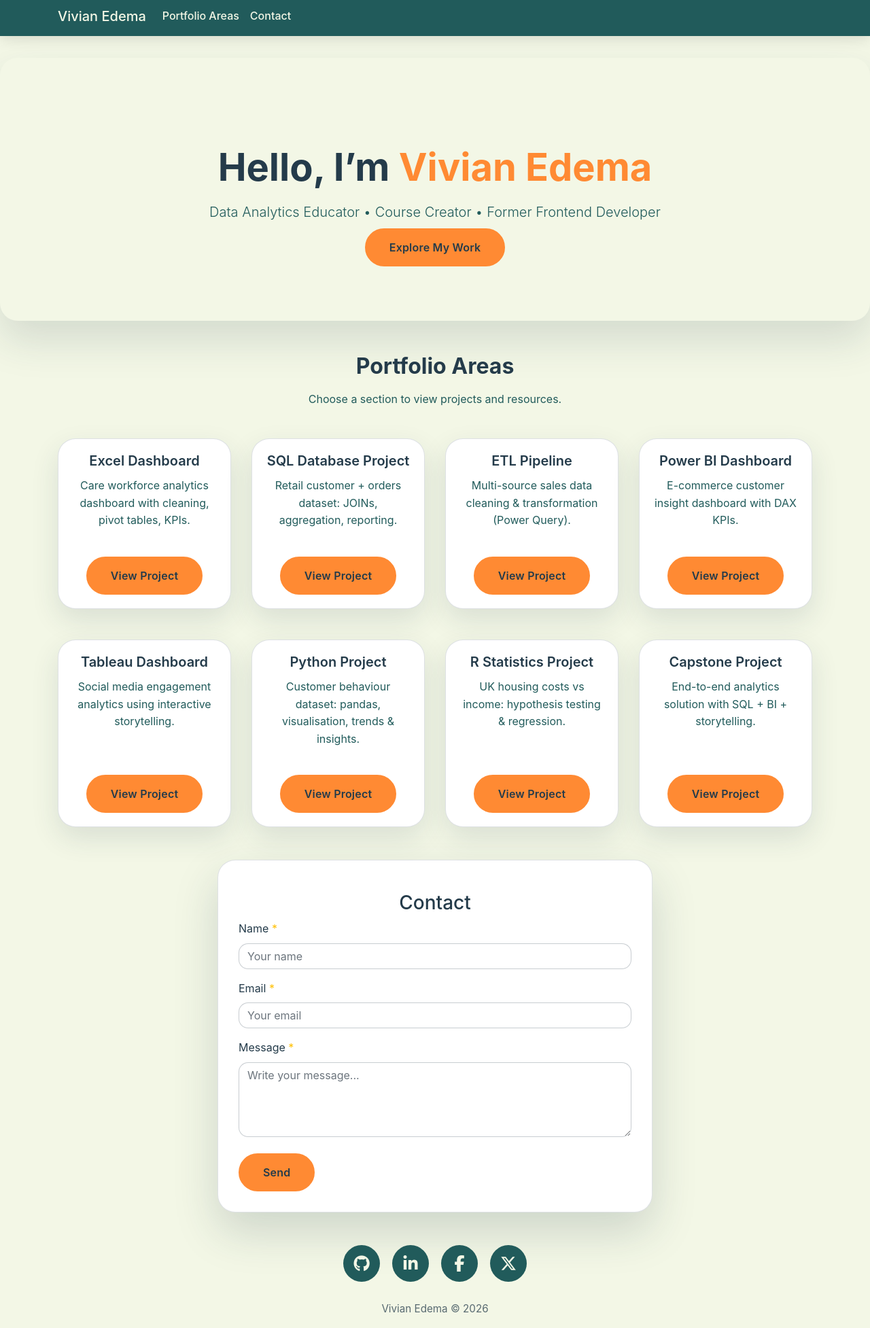
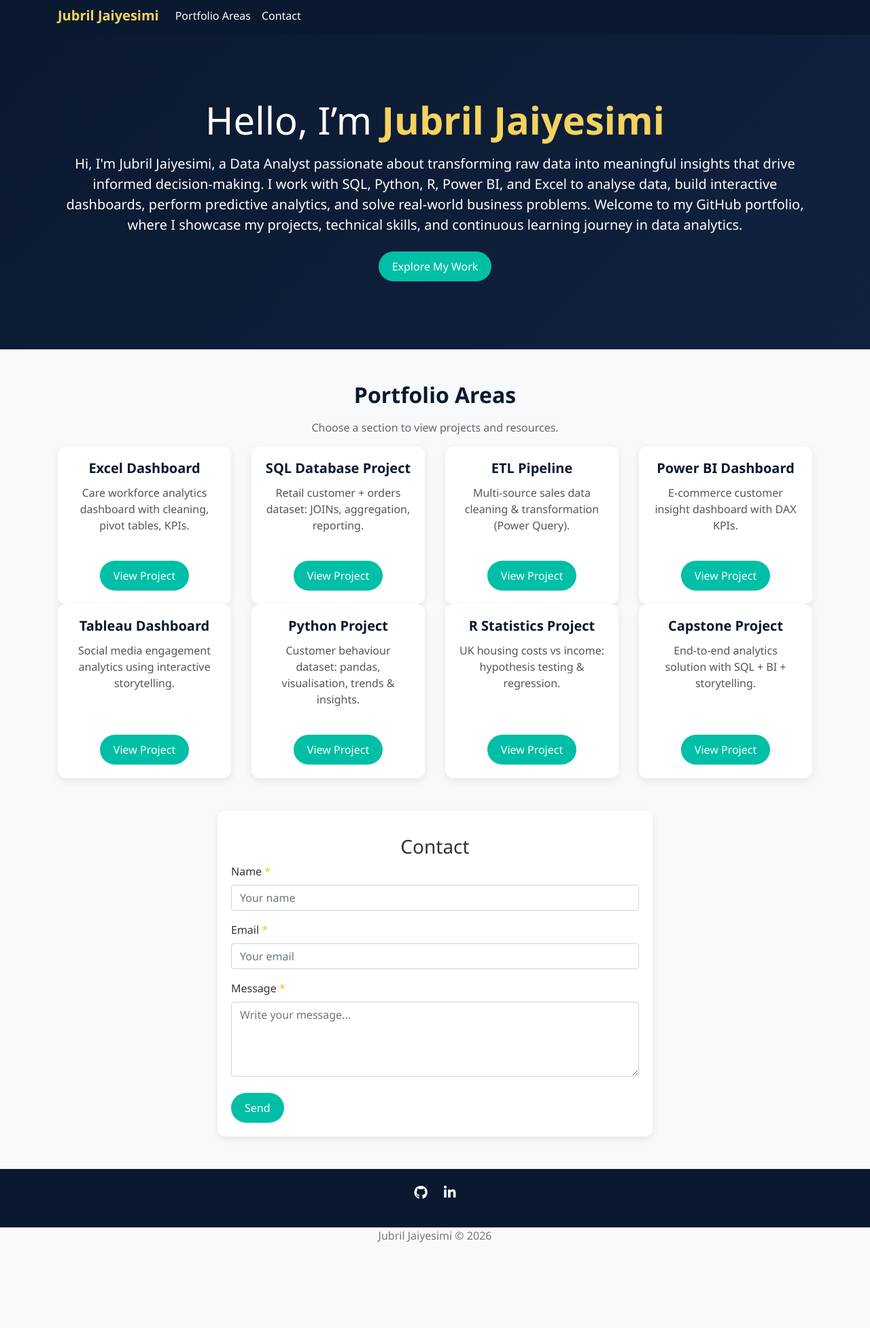
Before and after one commit to JubrilJaiyesimi/Data-Analytics-Portfolio, a plain HTML site: page index.html in a window 1280 px wide. Shown: the part 5-1959 px from the top of the page at 68% size. After the commit the page ends 1851 px from the top, so only its background shows below. Drawn offline with nearby package versions, Linux system fonts and the light colour scheme.

Commit message:
updated html and readme

```diff
--- a/index.html
+++ b/index.html
@@ -2,7 +2,7 @@
 <html lang="en">
 
 <head>
-    <title>Vivian Edema | Portfolio Hub</title>
+    <title>Jubril Jaiyesimi | Portfolio Hub</title>
     <meta charset="utf-8">
     <meta name="viewport" content="width=device-width, initial-scale=1, shrink-to-fit=no">
 
@@ -21,7 +21,7 @@
     <!-- Navbar -->
     <nav class="navbar navbar-expand-lg navbar-dark bg-dark fixed-top">
         <div class="container">
-            <a class="navbar-brand" href="#home">Vivian Edema</a>
+            <a class="navbar-brand" href="#home">Jubril Jaiyesimi</a>
 
             <button class="navbar-toggler" type="button" data-toggle="collapse" data-target="#nav" aria-controls="nav"
                 aria-expanded="false" aria-label="Toggle navigation">
@@ -41,10 +41,10 @@
     <div class="jumbotron jumbotron-fluid text-center hero">
         <div class="container">
             <h1 class="display-4 mt-5">
-                Hello, I’m <span class="highlight">Vivian Edema</span>
+                Hello, I’m <span class="highlight">Jubril Jaiyesimi</span>
             </h1>
             <p class="lead mt-3">
-                Data Analytics Educator • Course Creator • Former Frontend Developer
+                Hi, I'm Jubril Jaiyesimi, a Data Analyst passionate about transforming raw data into meaningful insights that drive informed decision-making. I work with SQL, Python, R, Power BI, and Excel to analyse data, build interactive dashboards, perform predictive analytics, and solve real-world business problems. Welcome to my GitHub portfolio, where I showcase my projects, technical skills, and continuous learning journey in data analytics.
             </p>
 
             <!-- Use anchor styled as button (cleaner than button inside a tag) -->
@@ -223,31 +223,22 @@
     <footer id="footer">
         <ul class="socicons-list">
             <li>
-                <a href="https://github.com/Vedema" target="_blank" aria-label="GitHub">
+                <a href="https://github.com/JubrilJaiyesimi" target="_blank" aria-label="GitHub">
                     <i class="fa-brands fa-github"></i>
                 </a>
             </li>
             <li>
-                <a href="https://www.linkedin.com/in/vivian-edema-phd-afhea-9990698b" target="_blank"
+                <a href="https://www.linkedin.com/in/jubril-jaiyesimi-9a3225270/" target="_blank"
                     aria-label="LinkedIn">
                     <i class="fa-brands fa-linkedin-in"></i>
                 </a>
             </li>
-            <li>
-                <a href="https://www.facebook.com/vchinwe" target="_blank" aria-label="Facebook">
-                    <i class="fa-brands fa-facebook-f"></i>
-                </a>
-            </li>
-            <li>
-                <a href="https://twitter.com/oyemikevivian" target="_blank" aria-label="Twitter">
-                    <i class="fa-brands fa-x-twitter"></i>
-                </a>
-            </li>
+
         </ul>
     </footer>
 
     <p class="copyright text-center mb-3">
-        Vivian Edema &copy; <span id="year"></span>
+        Jubril Jaiyesimi &copy; <span id="year"></span>
     </p>
 
     <!-- Dynamic year -->
--- a/main2.css
+++ b/main2.css
@@ -1,217 +1,129 @@
-/* =================================
-   MAIN PAGE ONLY (Scoped)
-   Applies ONLY to body#home
-================================= */
-
-body#home {
-    background: #f3f7e6;
-    color: #243b4a;
-    font-family: "Inter", "Segoe UI", Roboto, Arial, sans-serif;
-    line-height: 1.6;
+/* GENERAL */
+body {
+    background-color: #F8F9FA;
+    color: #333;
+    font-family: 'Segoe UI', Tahoma, Geneva, Verdana, sans-serif;
 }
 
-/* ===============================
-   NAVBAR
-================================ */
-body#home .navbar {
-    background: #215b5b !important;
-    box-shadow: 0 4px 20px rgba(0, 0, 0, 0.12);
+/* NAVBAR */
+.navbar {
+    background-color: #0A192F !important;
 }
 
-body#home .navbar-brand,
-body#home .navbar-nav .nav-link {
-    color: #f3f7e6 !important;
-    font-weight: 500;
+.navbar-brand {
+    color: #F4D35E !important;
+    font-weight: bold;
 }
 
-body#home .navbar-nav .nav-link:hover {
-    color: #ff8a33 !important;
+.nav-link {
+    color: #ffffff !important;
 }
 
-/* ===============================
-   HERO / JUMBOTRON
-================================ */
-body#home .hero {
-    background: #f3f7e6;
-    border-radius: 26px;
-    margin-top: 90px;
-    padding: 80px 25px;
-    box-shadow: 0 28px 60px rgba(36, 59, 74, 0.15);
+.nav-link:hover {
+    color: #00BFA6 !important;
 }
 
-body#home .hero h1 {
-    color: #243b4a;
-    font-weight: 700;
+/* HERO */
+.hero {
+    background: linear-gradient(135deg, #0A192F, #112240);
+    color: #ffffff;
+    padding: 100px 20px;
 }
 
-body#home .hero .lead {
-    color: #215b5b;
-    max-width: 720px;
-    margin: 0 auto;
+.highlight {
+    color: #F4D35E;
+    font-weight: bold;
 }
 
-/* Highlight name */
-body#home .highlight {
-    color: #ff8a33;
+/* BUTTON */
+.custom-btn {
+    background-color: #00BFA6;
+    color: #fff;
+    border: none;
+    border-radius: 25px;
+    padding: 10px 20px;
+    transition: 0.3s;
 }
 
-/* ===============================
-   BUTTONS
-================================ */
-
-/* Base button shape for all buttons */
-body#home .btn {
-    border-radius: 18px;
-    padding: 12px 26px;
-    font-weight: 600;
-    transition: transform 0.25s ease, box-shadow 0.25s ease, background-color 0.25s ease, color 0.25s ease;
+.custom-btn:hover {
+    background-color: #009e8e;
+    color: #fff;
 }
 
-/* NEW: Your unified button style */
-body#home .custom-btn {
-    background: #ff8a33;
-    border: 2px solid #ff8a33;
-    color: #243b4a;
-    border-radius: 999px;
-    /* pill button */
-    padding: 14px 34px;
-    /* slightly bigger for premium look */
-    display: inline-block;
-    text-decoration: none;
-    letter-spacing: 0.2px;
+/* CARDS */
+.fancy-card {
+    border: none;
+    border-radius: 12px;
+    transition: 0.3s;
+    background-color: #ffffff;
+    box-shadow: 0 4px 12px rgba(0, 0, 0, 0.08);
 }
 
-/* Hover: richer + lift */
-body#home .custom-btn:hover {
-    background: #e67628;
-    border-color: #e67628;
-    color: #243b4a;
-    transform: translateY(-2px);
-    box-shadow: 0 14px 30px rgba(255, 138, 51, 0.35);
-    text-decoration: none;
+.fancy-card:hover {
+    transform: translateY(-5px);
+    box-shadow: 0 8px 20px rgba(0, 0, 0, 0.12);
 }
 
-/* Optional: focus accessibility */
-body#home .custom-btn:focus {
-    outline: none;
-    box-shadow: 0 0 0 0.2rem rgba(255, 138, 51, 0.35);
+.card-title {
+    color: #0A192F;
+    font-weight: bold;
 }
 
-/* ===============================
-   SECTIONS
-================================ */
-body#home h2 {
-    font-weight: 700;
-    color: #243b4a;
+.card-text {
+    color: #555;
 }
 
-body#home .intro {
-    color: #215b5b;
+/* SECTION TITLES */
+h2 {
+    color: #0A192F;
+    font-weight: bold;
 }
 
-/* ===============================
-   PORTFOLIO CARDS
-================================ */
-body#home .project-row {
-    margin-top: 45px;
-    row-gap: 30px;
+.intro {
+    color: #666;
 }
 
-body#home .fancy-card {
-    background: #ffffff;
-    border-radius: 26px;
-    border: 1px solid rgba(36, 59, 74, 0.15);
-    box-shadow: 0 16px 40px rgba(36, 59, 74, 0.12);
-    transition: transform 0.35s ease, box-shadow 0.35s ease;
+/* CONTACT FORM */
+.form-div {
+    background-color: #ffffff;
+    padding: 20px;
+    border-radius: 10px;
+    box-shadow: 0 4px 12px rgba(0, 0, 0, 0.08);
 }
 
-body#home .fancy-card:hover {
-    transform: translateY(-10px);
-    box-shadow: 0 32px 70px rgba(36, 59, 74, 0.25);
+.form-control:focus {
+    border-color: #00BFA6;
+    box-shadow: 0 0 5px rgba(0, 191, 166, 0.3);
 }
 
-body#home .fancy-card .card-title {
-    font-weight: 600;
-    color: #243b4a;
+/* FOOTER */
+#footer {
+    background-color: #0A192F;
+    padding: 20px 0;
 }
 
-body#home .fancy-card .card-text {
-    color: #215b5b;
+.socicons-list {
+    list-style: none;
+    text-align: center;
+    padding: 0;
 }
 
-/* ===============================
-   CONTACT FORM
-================================ */
-body#home .form-div {
-    background: #ffffff;
-    border-radius: 26px;
-    border: 1px solid rgba(36, 59, 74, 0.15);
-    box-shadow: 0 28px 65px rgba(36, 59, 74, 0.18);
-    padding: 30px;
+.socicons-list li {
+    display: inline-block;
+    margin: 0 10px;
 }
 
-body#home .form-control {
-    border-radius: 14px;
-    border: 1px solid rgba(36, 59, 74, 0.25);
+.socicons-list a {
+    color: #ffffff;
+    font-size: 20px;
+    transition: 0.3s;
 }
 
-body#home .form-control:focus {
-    border-color: #ff8a33;
-    box-shadow: 0 0 0 0.2rem rgba(255, 138, 51, 0.25);
+.socicons-list a:hover {
+    color: #00BFA6;
 }
 
-/* Validation (FIXED - your file was cut off) */
-body#home .was-validated .form-control:invalid,
-body#home .form-control.is-invalid {
-    border-color: #ef4444;
-    box-shadow: 0 0 0 0.2rem rgba(239, 68, 68, 0.18);
+/* COPYRIGHT */
+.copyright {
+    color: #777;
 }
-
-body#home .was-validated .form-control:valid,
-body#home .form-control.is-valid {
-    border-color: #22c55e;
-    box-shadow: 0 0 0 0.2rem rgba(34, 197, 94, 0.16);
-}
-
-/* ===============================
-   SOCIAL ICONS (if you are using them)
-================================ */
-body#home .socicons-list {
-    list-style: none;
-    display: flex;
-    justify-content: center;
-    gap: 18px;
-    padding-left: 0;
-    margin: 35px 0 10px;
-}
-
-body#home .socicons-list li a {
-    width: 54px;
-    height: 54px;
-    display: inline-flex;
-    align-items: center;
-    justify-content: center;
-    border-radius: 50%;
-    text-decoration: none;
-
-    background: #215b5b;
-    color: #f3f7e6;
-    font-size: 24px;
-
-    transition: transform 0.25s ease, box-shadow 0.25s ease, background-color 0.25s ease;
-}
-
-body#home .socicons-list li a:hover {
-    transform: translateY(-3px);
-    background: #ff8a33;
-    box-shadow: 0 14px 28px rgba(36, 59, 74, 0.18);
-}
-
-/* ===============================
-   COPYRIGHT
-================================ */
-body#home .copyright {
-    color: rgba(36, 59, 74, 0.75);
-    margin-top: 28px;
-    font-size: 0.95rem;
-}
```
Also changed, not shown: 1 other file.
